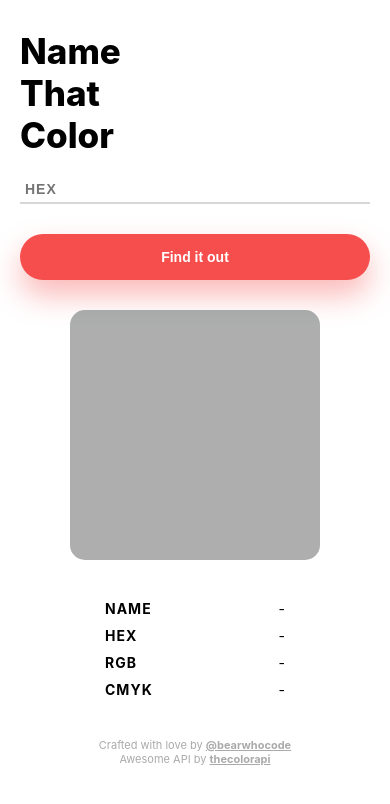
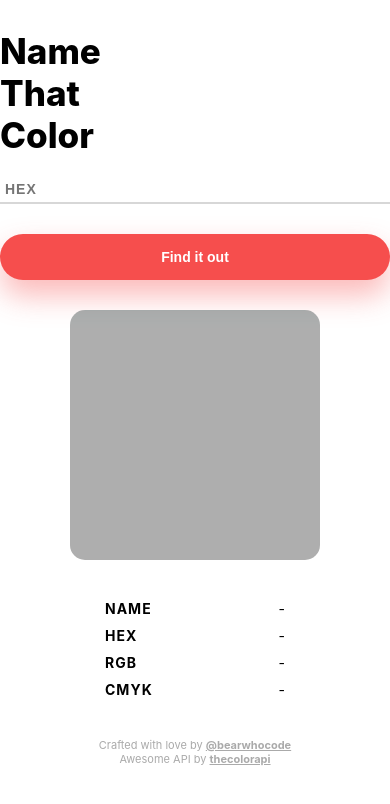
Before and after one commit to jrttk/name-that-color, a Vue app: page / in a window 390 px wide. Shown: the top 804 px of the page. Built offline with nearby package versions, Linux system fonts and the light colour scheme; what vue-head would draw is missing.

Commit message:
Add padding to div

```diff
--- a/src/views/Home.vue
+++ b/src/views/Home.vue
@@ -125,7 +125,7 @@ export default {
   text-align: left;
 
   > div {
-    padding: 0 20px;
+    padding: 0 30px;
 
     &:first-of-type {
       > h1 {
@@ -150,6 +150,10 @@ export default {
         display: block;
         mix-blend-mode: difference;
       }
+    }
+
+    @media screen and (max-width: 570px) {
+      padding: 0;
     }
   }
 
```
